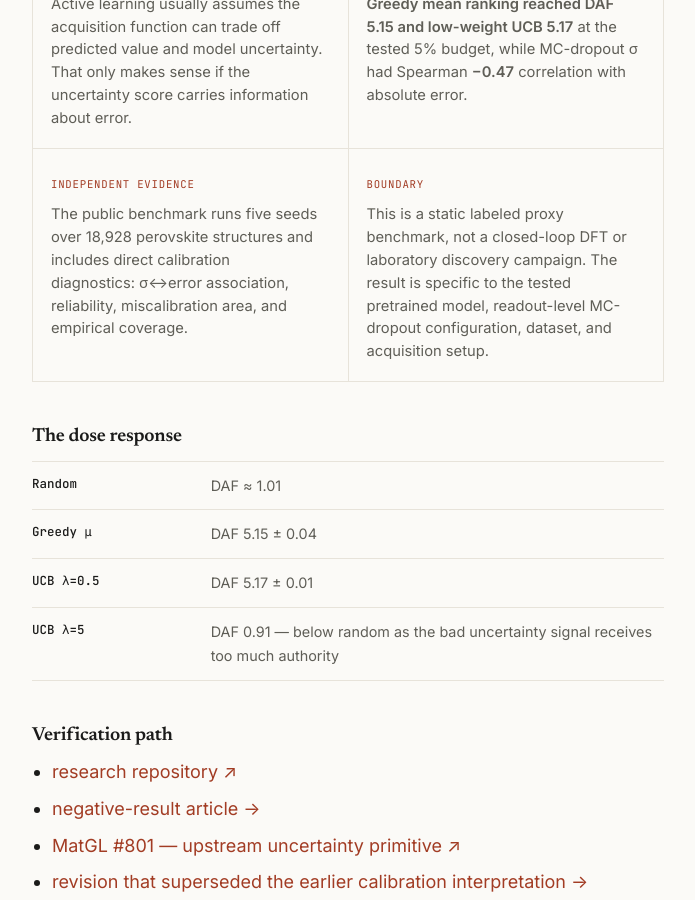
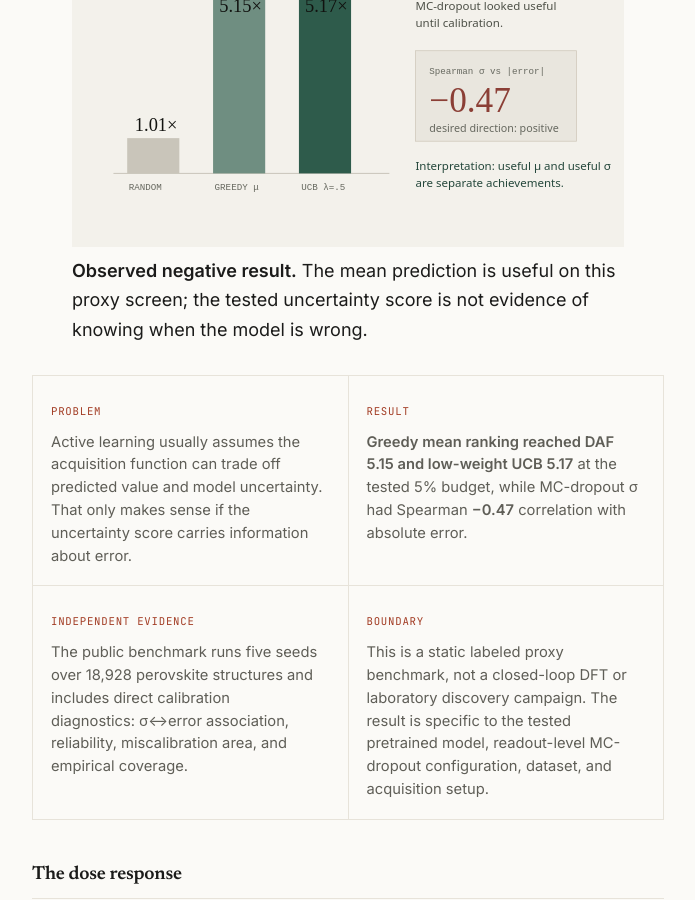
Before and after one commit to 0xSoftBoi/0xSoftBoi.github.io, a Jekyll site: the page built from work/materials.html, in a window 1280 px wide and 900 px high, scrolled down 398 px. Shown: the whole window, without its empty margins (292-987 px from the left). Built offline with Jekyll 4.4.1, drawn with Linux system fonts in a browser that asks for light colours.

Commit message:
portfolio: make materials case study visually inspectable

```diff
--- a/work/materials.html
+++ b/work/materials.html
@@ -8,6 +8,8 @@ permalink: /work/materials/
   <span class="program-kicker">scientific ML · observed negative result</span>
   <h1>The point prediction worked. The confidence estimate did not.</h1>
   <p class="lede">A pretrained materials model ranked stable candidates efficiently on a static screening task, while the tested MC-dropout uncertainty signal failed the calibration test needed to justify uncertainty-aware acquisition.</p>
+
+  <figure class="evidence-figure"><img src="{{ '/assets/evidence/materials-discovery.svg' | relative_url }}" alt="Materials screening result showing roughly five times discovery acceleration from mean ranking and a negative correlation between MC-dropout uncertainty and absolute error."><figcaption><strong>Observed negative result.</strong> The mean prediction is useful on this proxy screen; the tested uncertainty score is not evidence of knowing when the model is wrong.</figcaption></figure>
 
   <div class="skim-grid">
     <div><span>Problem</span><p>Active learning usually assumes the acquisition function can trade off predicted value and model uncertainty. That only makes sense if the uncertainty score carries information about error.</p></div>
```
